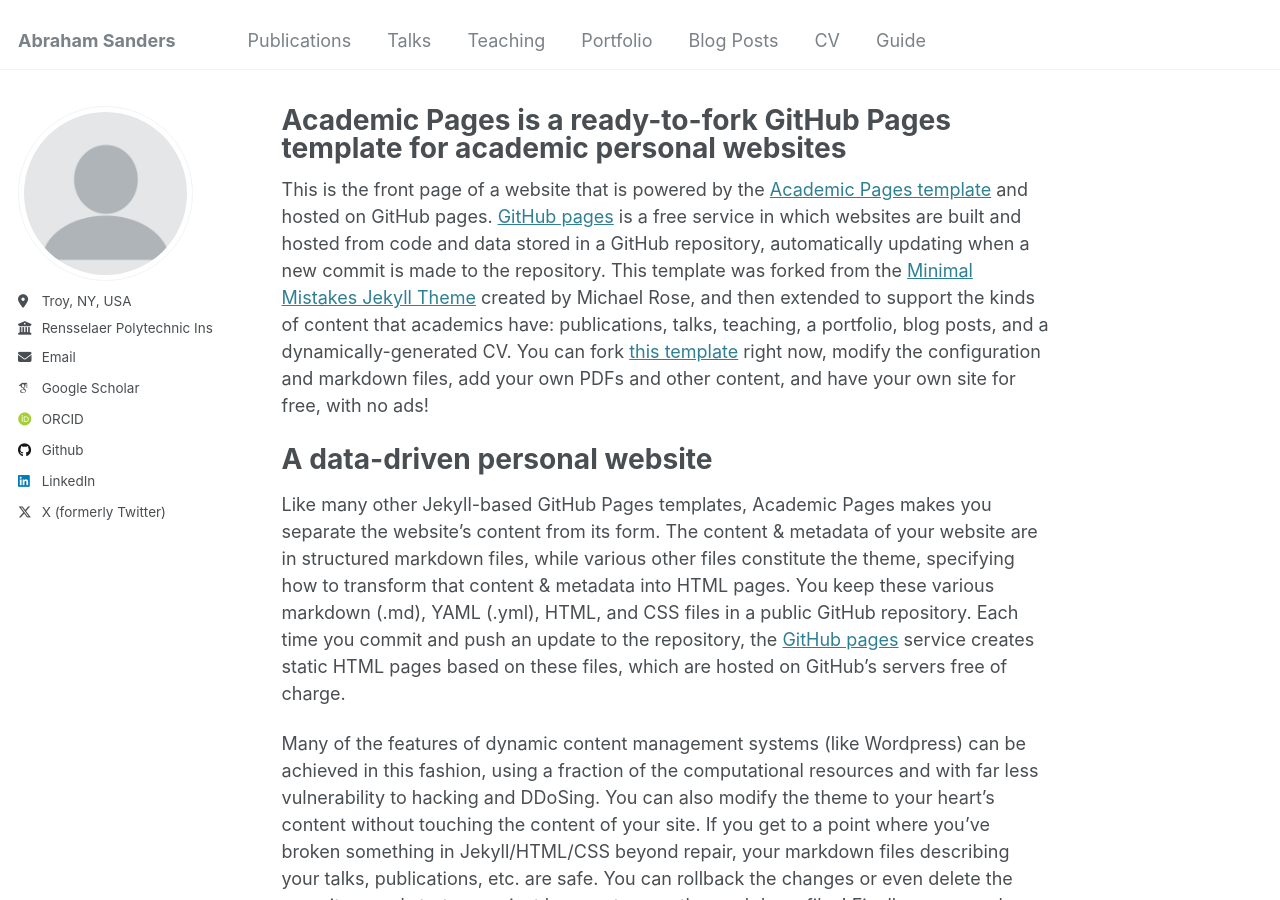
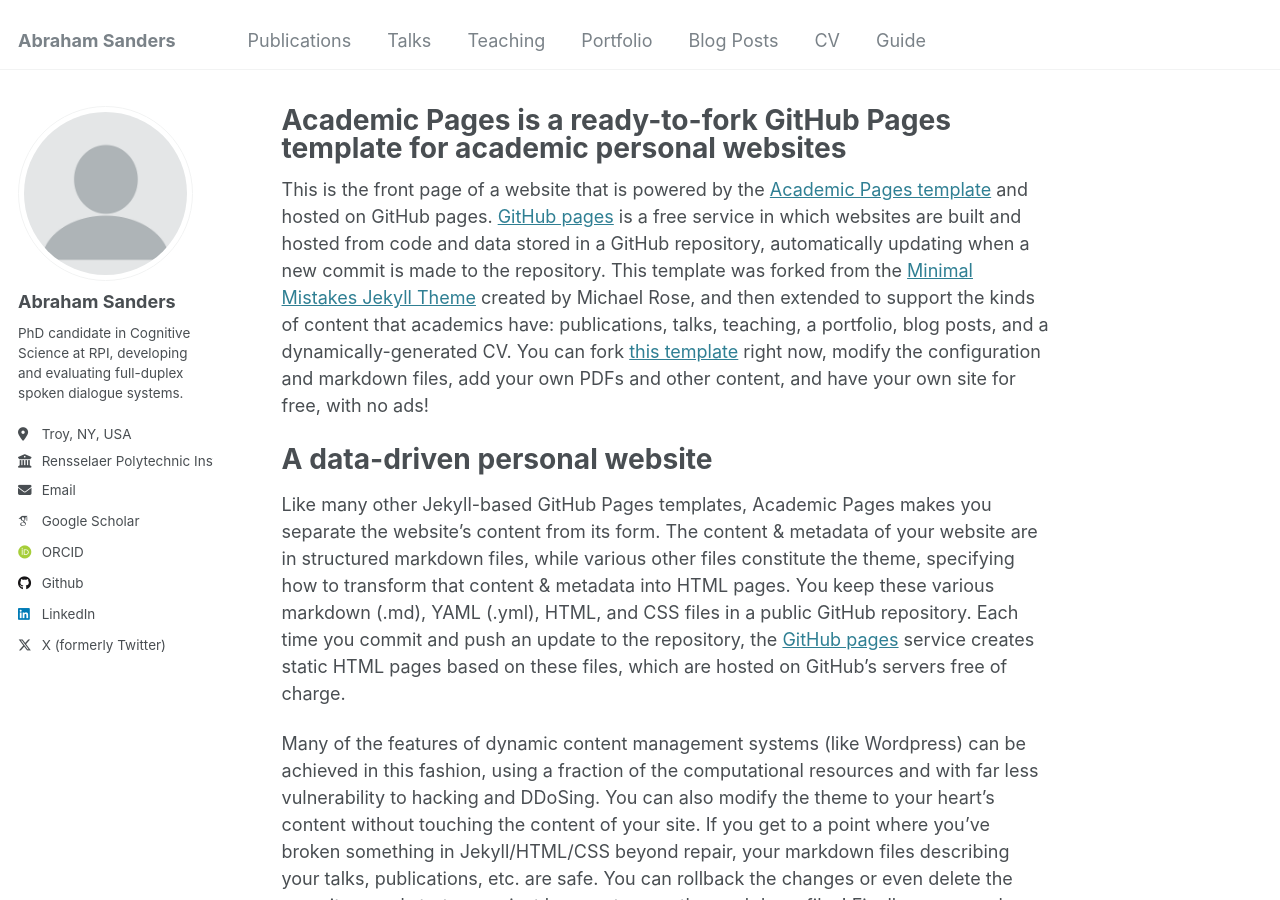
Before and after one commit to AbrahamSanders/abrahamsanders.github.io, a Jekyll site: the page built from _pages/about.md, in a window 1280 px wide and 900 px high. Built offline with Jekyll 4.4.1, drawn with Linux system fonts in a browser that asks for light colours; some web fonts are replaced.

```diff
--- a/_config.yml
+++ b/_config.yml
@@ -22,9 +22,9 @@ repository               : "AbrahamSanders/abrahamsanders.github.io"
 author:
   # Biographic information
   avatar           : "profile.png"
-  name             : &name
+  name             : *name
   pronouns         : # example: "she/her"
-  bio              : &description
+  bio              : *description
   location         : "Troy, NY, USA"
   employer         : "Rensselaer Polytechnic Institute"
   uri              : # URL
```
